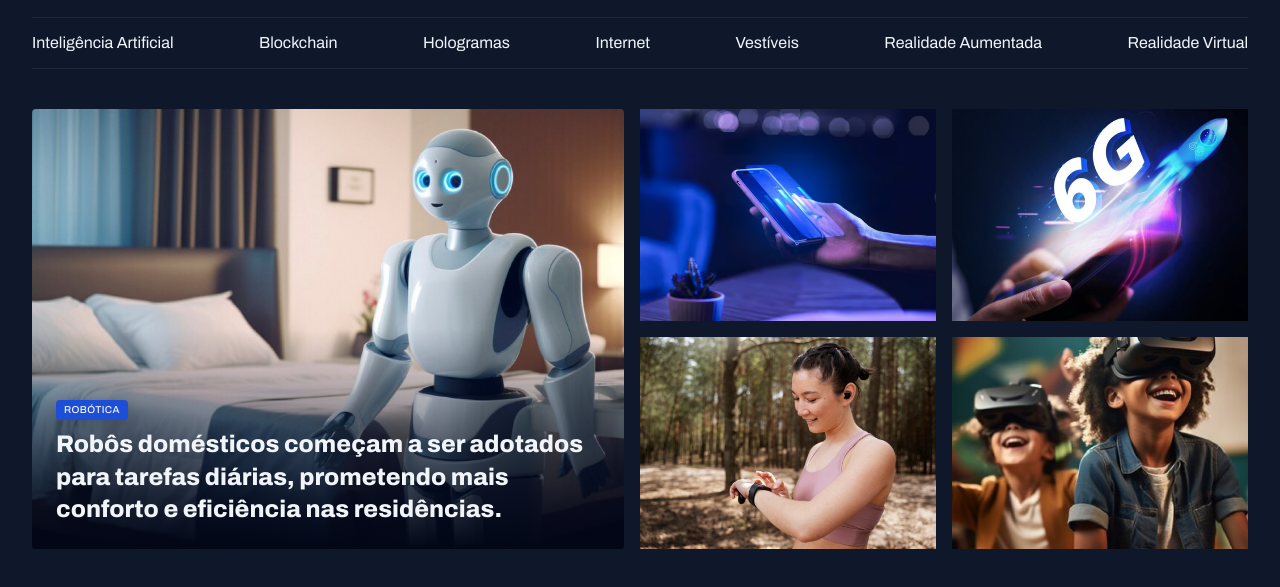
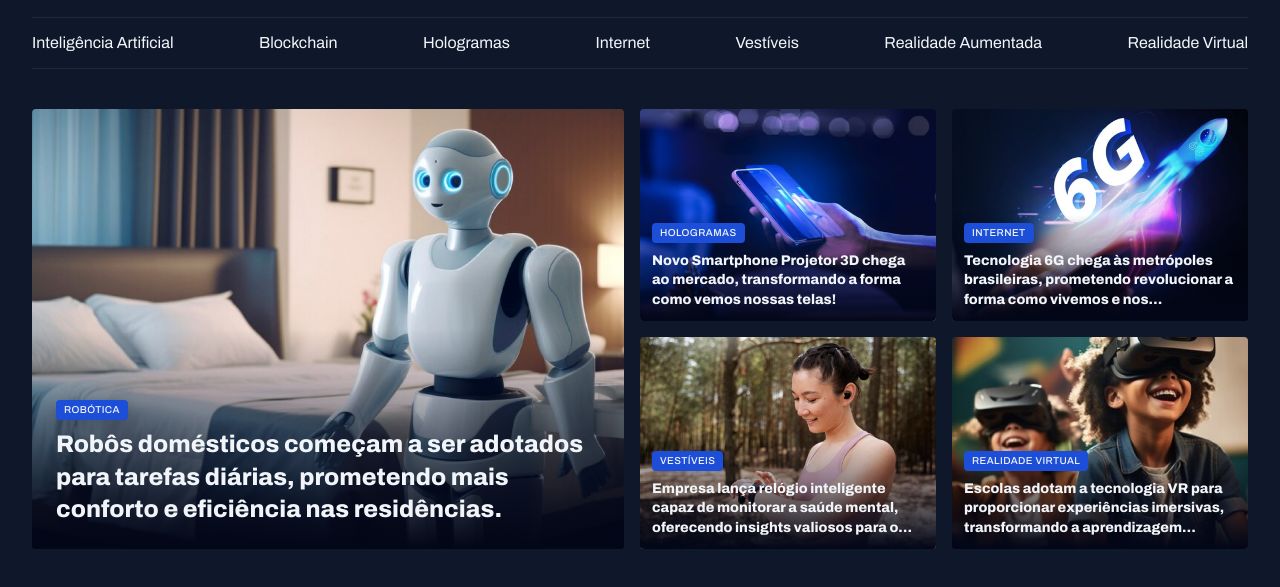
Before and after one commit to nicolycunha/portal-noticias, a plain HTML site: page index.html in a window 1280 px wide. Shown: the part 55-642 px from the top of the page. Drawn offline with Linux system fonts and the light colour scheme.

Commit message:
feat: ending sections

```diff
--- a/index.html
+++ b/index.html
@@ -49,7 +49,7 @@
     <main class="grid container">
       <section id="featured" class="grid grid-flow-col gap-16">
         <figure class="card">
-          <img src="assets/images/Image 01.png" alt="" />
+          <img src="assets/images/Image 01.png" alt="robótica" />
 
           <figcaption>
             <span class="content-tag">robótica</span>
@@ -61,10 +61,53 @@
         </figure>
 
         <div class="grid grid-cols-2 gap-16">
-          <div><img src="assets/images/Image 02.png" alt="" /></div>
-          <div><img src="assets/images/Image 03.png" alt="" /></div>
-          <div><img src="assets/images/Image 04.png" alt="" /></div>
-          <div><img src="assets/images/Image 05.png" alt="" /></div>
+          <figure class="card">
+            <img src="assets/images/Image 02.png" alt="Hologramas" />
+
+            <figcaption>
+              <span class="content-tag">Hologramas</span>
+              <h2 class="text-lg">
+                Novo Smartphone Projetor 3D chega ao mercado, transformando a
+                forma como vemos nossas telas!
+              </h2>
+            </figcaption>
+          </figure>
+
+          <figure class="card">
+            <img src="assets/images/Image 03.png" alt="Internet" />
+
+            <figcaption>
+              <span class="content-tag">Internet</span>
+              <h2 class="text-lg">
+                Tecnologia 6G chega às metrópoles brasileiras, prometendo
+                revolucionar a forma como vivemos e nos comunicamos.
+              </h2>
+            </figcaption>
+          </figure>
+
+          <figure class="card">
+            <img src="assets/images/Image 04.png" alt="Vestíveis" />
+
+            <figcaption>
+              <span class="content-tag">Vestíveis</span>
+              <h2 class="text-lg">
+                Empresa lança relógio inteligente capaz de monitorar a saúde
+                mental, oferecendo insights valiosos para o bem-estar pessoal.
+              </h2>
+            </figcaption>
+          </figure>
+
+          <figure class="card">
+            <img src="assets/images/Image 05.png" alt="Realidade Virtual" />
+
+            <figcaption>
+              <span class="content-tag">Realidade Virtual</span>
+              <h2 class="text-lg">
+                Escolas adotam a tecnologia VR para proporcionar experiências
+                imersivas, transformando a aprendizagem tradicional.
+              </h2>
+            </figcaption>
+          </figure>
         </div>
       </section>
     </main>
--- a/styles/sections.css
+++ b/styles/sections.css
@@ -17,14 +17,23 @@
       background: linear-gradient(180deg, transparent 0%, #020617 100%);
     }
 
-    figcaption{
+    figcaption {
       position: absolute;
       bottom: 0;
       padding: 24px;
 
+      &:has(.text-lg) {
+        padding: 12px;
 
+        h2 {
+          display: -webkit-box;
+          -webkit-line-clamp: 3;
+          overflow: hidden;
+          -webkit-box-orient: vertical;
+        }
+      }
 
-      h2{
+      h2 {
         margin-top: 8px;
       }
     }
--- a/styles/utility.css
+++ b/styles/utility.css
@@ -15,18 +15,18 @@
   gap: 16px;
 }
 
-.text-2xl{
+.text-2xl {
   font: var(--h1);
 }
 
-.text-xl{
-  font: var(--h1);
+.text-xl {
+  font: var(--h2);
 }
 
-.text-lg{
-  font: var(--h1);
+.text-lg {
+  font: var(--h3);
 }
 
-.text-sm{
-  font: var(--h1);
+.text-sm {
+  font: var(--text-sm);
 }
```
